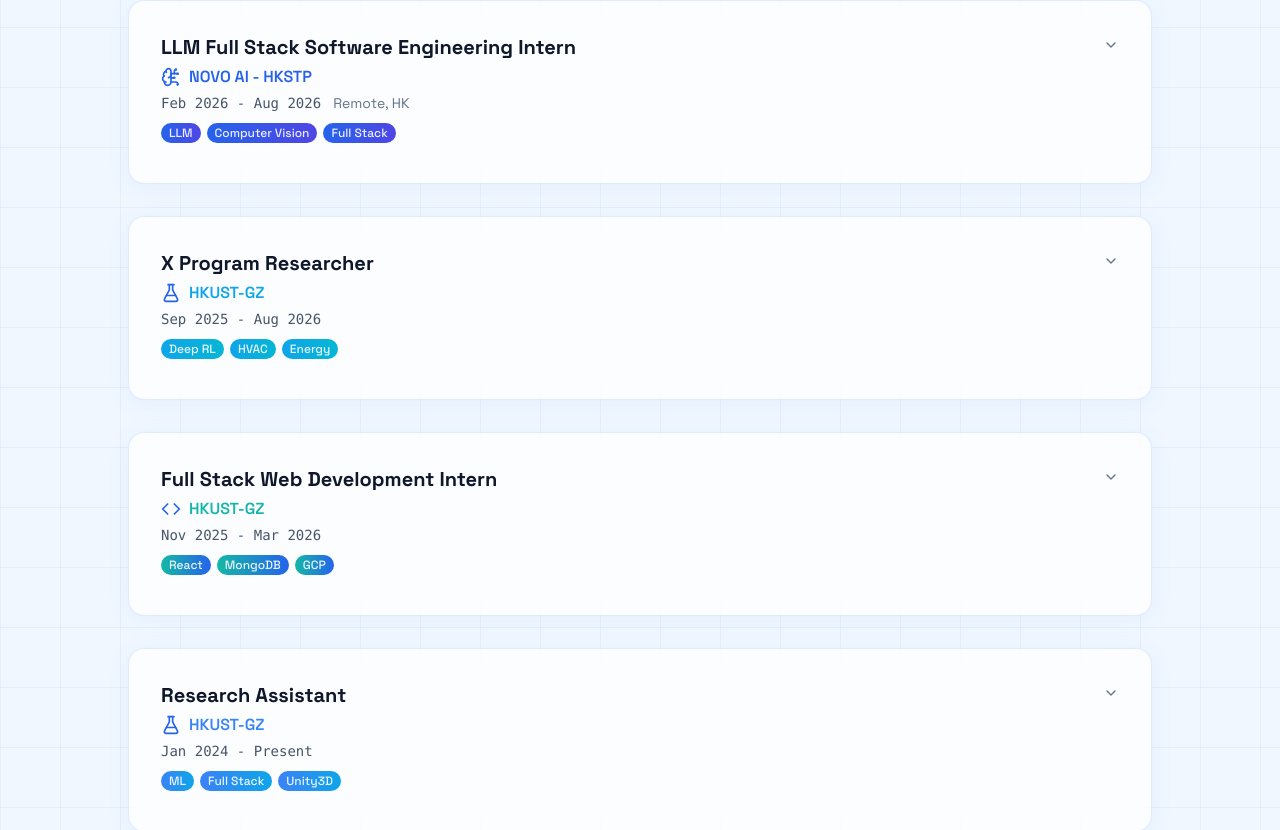
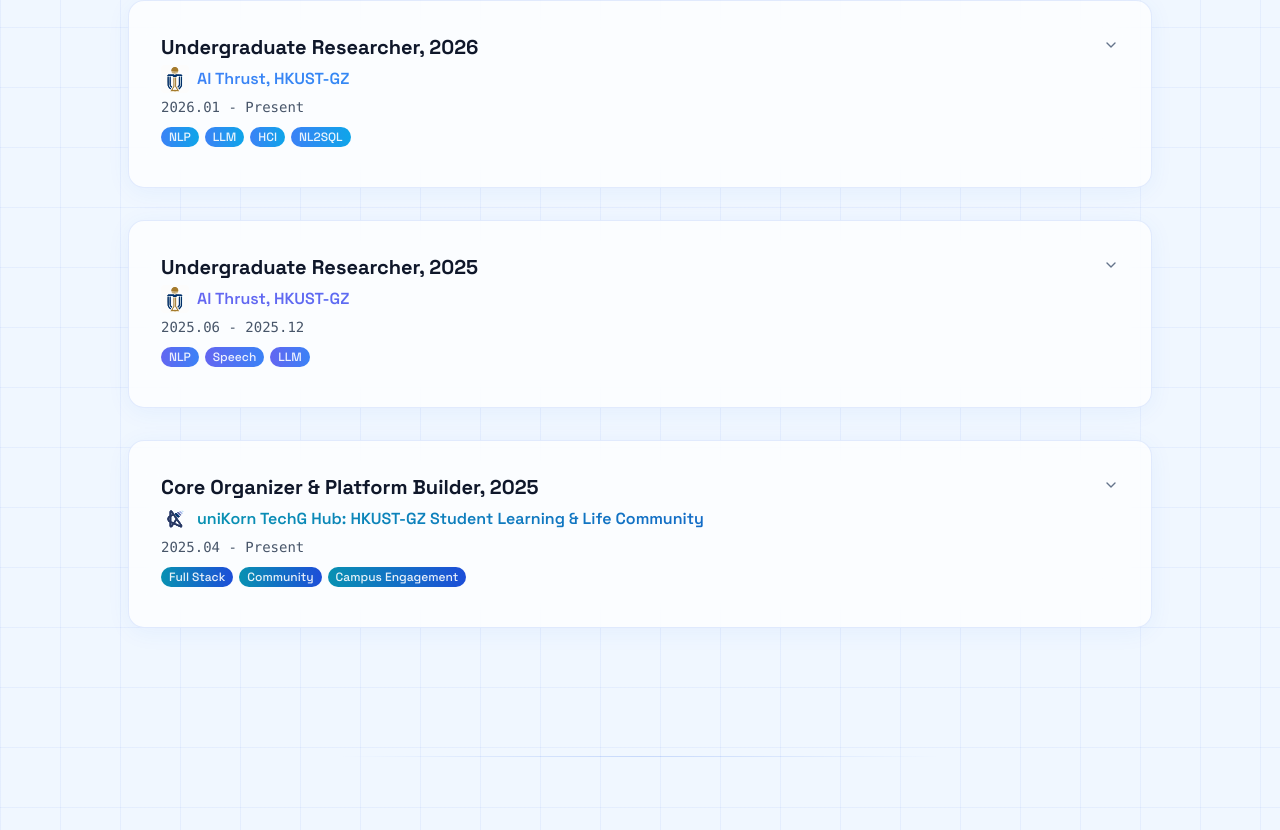
Before and after one commit to taowenxiang/taowenxiang.github.io, a React (Vite) app: page / in a window 1280 px wide. Shown: the part 1833-2663 px from the top of the page. Built offline with nearby package versions, Linux system fonts and the light colour scheme.

Commit message:
revise experience-2

```diff
--- a/src/data/experiences.tsx
+++ b/src/data/experiences.tsx
@@ -54,77 +54,25 @@
 
 export const experiences: Experience[] = [
   {
-    title: 'LLM Full Stack Software Engineering Intern',
-    company: 'NOVO AI - HKSTP',
-    period: 'Feb 2026 - Aug 2026',
-    location: 'Remote, HK',
-    icon: <BrainCircuit size={16} />,
-    tags: ['LLM', 'Computer Vision', 'Full Stack'],
-    links: [
-      { label: 'NOVO AI', url: 'https://heynovo.ai', icon: <Globe size={13} /> },
-    ],
+    title: 'Undergraduate Researcher, 2026',
+    company: 'AI Thrust, HKUST-GZ',
+    period: '2026.01 - Present',
+    icon: (
+      <img
+        src="/logos/HKUST(GZ).svg"
+        alt=""
+      />
+    ),
+    tags: ['NLP', 'LLM', 'HCI', 'NL2SQL'],
     points: [
-      <>Developed full-stack features for an <B>AI-driven insurance platform</B> utilizing LLMs and Computer Vision to detect over-billing and fraud.</>,
-      'Implemented automated analysis tools that cross-reference claim data with visual evidence to identify billing discrepancies.',
-      'Built scalable backend APIs and frontend interfaces to streamline remote claim assessments and improve processing accuracy.',
-    ],
-    color: 'from-blue-600 to-indigo-600',
-  },
-  {
-    title: 'X Program Researcher',
-    company: 'HKUST-GZ',
-    period: 'Sep 2025 - Aug 2026',
-    icon: <FlaskConical size={16} />,
-    tags: ['Deep RL', 'HVAC', 'Energy'],
-    points: [
-      <>Conducted research titled <B>"Experimental evaluation of Deep Reinforcement Learning algorithms for HVAC control"</B>.</>,
-      'Developed models to predict HVAC cooling loads and trained Reinforcement Learning algorithms to optimize performance.',
-      'Implemented cost-saving strategies by optimizing energy consumption patterns based on real-time data.',
-    ],
-    color: 'from-sky-500 to-cyan-500',
-  },
-  {
-    title: 'Full Stack Web Development Intern',
-    company: 'HKUST-GZ',
-    period: 'Nov 2025 - Mar 2026',
-    icon: <Code size={16} />,
-    tags: ['React', 'MongoDB', 'GCP'],
-    points: [
-      'Developed a commercial website for a company specializing in homoepitaxial wafers and related services.',
-      'Managed the complete infrastructure setup, including MongoDB integration and Google Cloud hosting.',
-      'Built and deployed both frontend interfaces and backend services to ensure a seamless user experience.',
-    ],
-    color: 'from-teal-500 to-blue-600',
-  },
-  {
-    title: 'Research Assistant',
-    company: 'HKUST-GZ',
-    period: 'Jan 2024 - Present',
-    icon: <FlaskConical size={16} />,
-    tags: ['ML', 'Full Stack', 'Unity3D'],
-    points: [
-      'Contributed to the development and deployment of machine learning models in collaborative research projects.',
-      'Engaged in full-stack development, including backend services and frontend interfaces.',
-      <>Integrated 3D components into webapps using <B>Unity3D</B> and C# for interactive system features.</>,
-      'Worked on multiple industry-collaboration projects alongside cross-functional teams.',
+      <>Explored <B>interactive ambiguity resolution for Text-to-SQL</B>, transforming user interaction from low-level SQL editing into high-level semantic clarification.</>,
+      <>Built a <B>taxonomy-guided two-agent pipeline</B> to generate clarification questions from database schemas and natural language queries, and to align them with gold SQL for offline evaluation on BIRD.</>,
+      <>Investigated how <B>candidate worlds</B>, <B>ambiguity taxonomy</B>, and <B>expected information gain</B> can be combined to identify executable semantic ambiguities and reduce unnecessary user interactions.</>,
     ],
     color: 'from-blue-500 to-sky-500',
   },
   {
-    title: 'UG Research Program, 2025',
-    company: 'HKUST-GZ',
-    period: 'Jun 2025 - Aug 2025',
-    icon: <FlaskConical size={16} />,
-    tags: ['Federated Learning', 'LSTM', 'Energy'],
-    points: [
-      'Developed a federated learning algorithm to predict electricity consumption.',
-      'Trained it on real data on multiple devices with a shared network.',
-      <>Developed the final <B>LSTM model</B> through decentralized federated learning and deployed it in use.</>,
-    ],
-    color: 'from-indigo-500 to-blue-500',
-  },
-  {
-    title: 'Undergraduate Researcher, Speech & NLP, 2025',
+    title: 'Undergraduate Researcher, 2025',
     company: 'AI Thrust, HKUST-GZ',
     period: '2025.06 - 2025.12',
     icon: (
```
